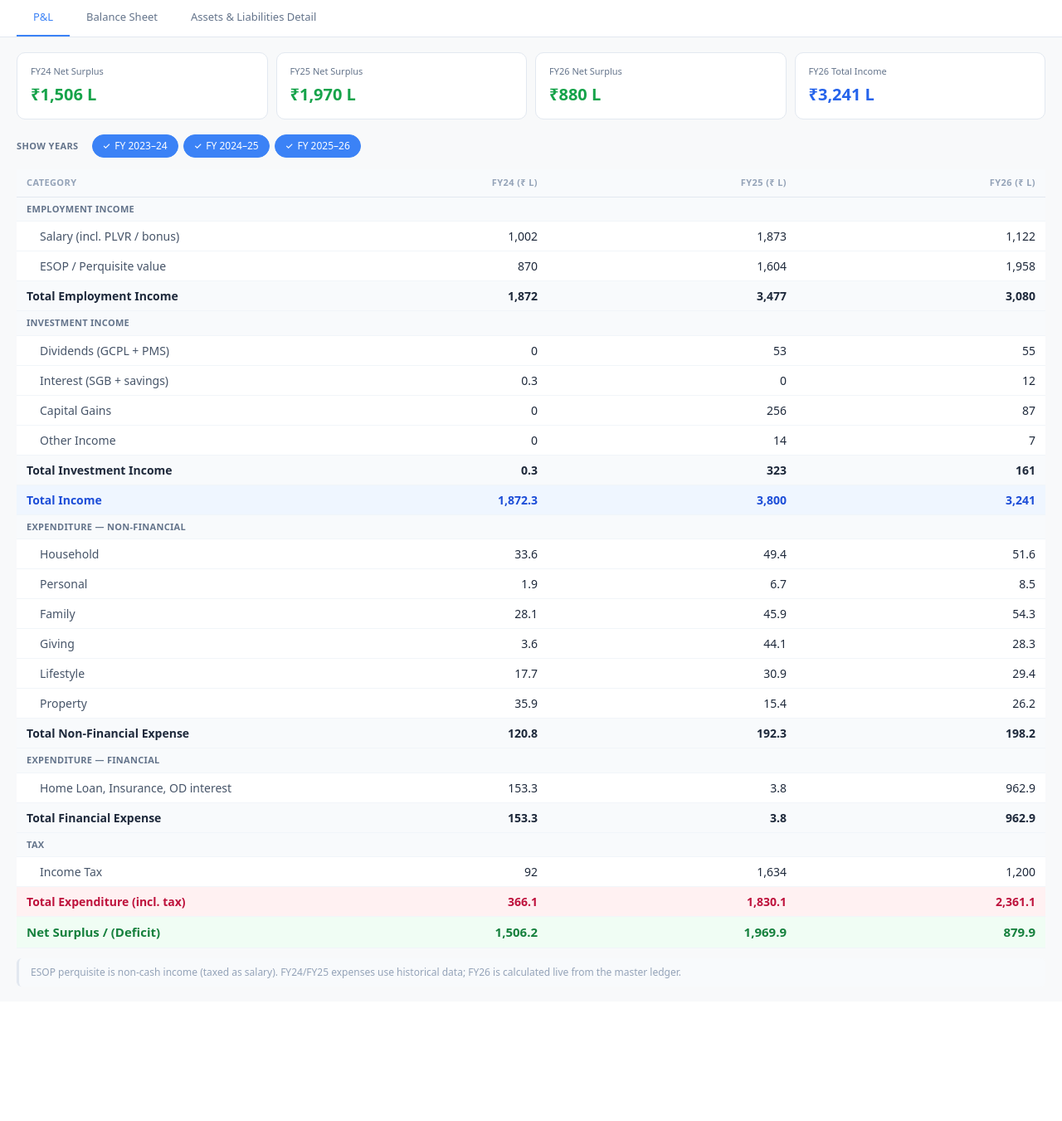
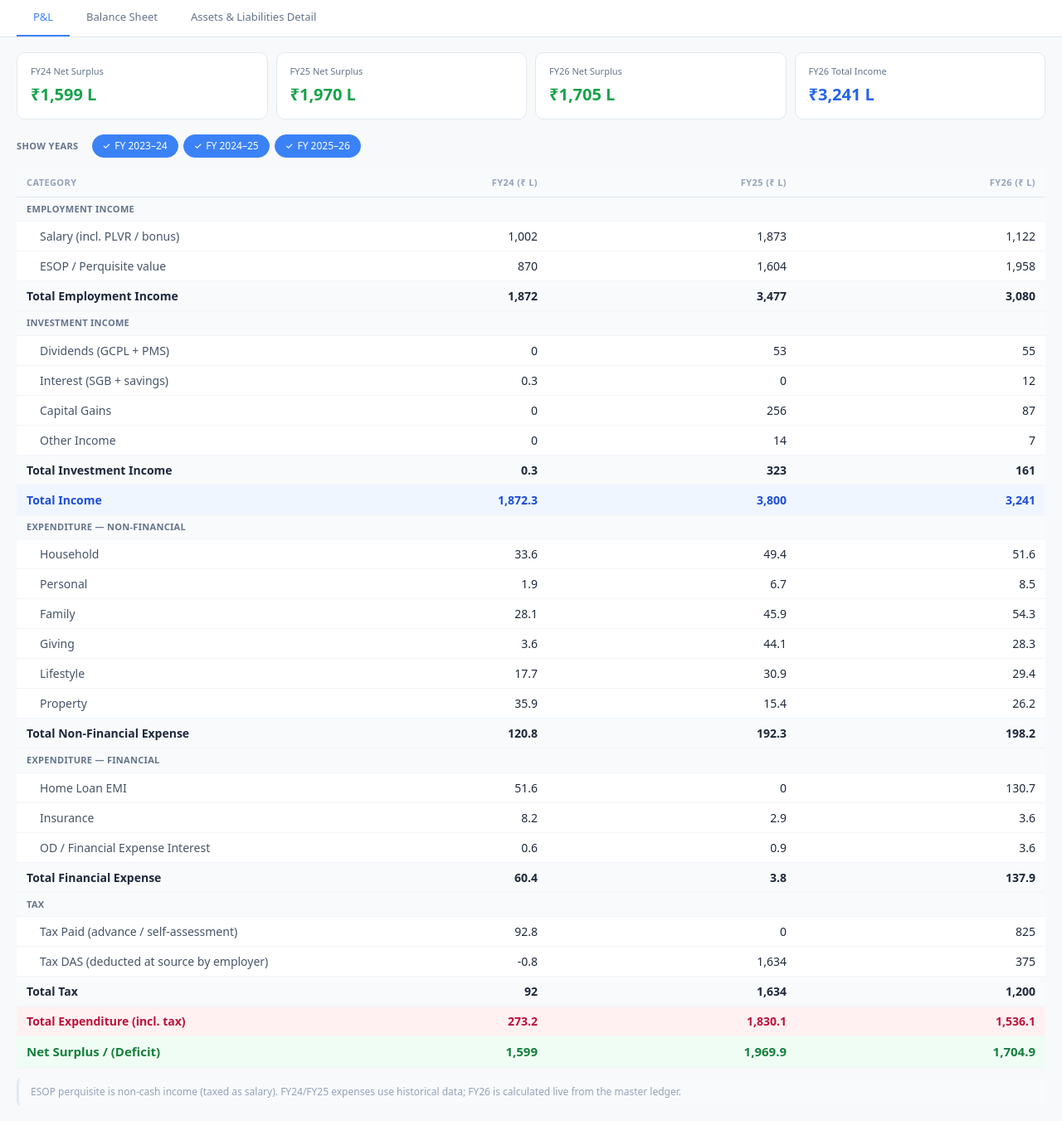
Before and after one commit to sudhirsitapati-code/expense-app, a Flask app: page /financial-statements in a window 1280 px wide. Shown: the part 41-1392 px from the top of the page at 83% size. Before the commit the page ends 1230 px from the top, so only its background shows below. Run offline with Flask 3, Linux system fonts and the light colour scheme; the visitor is signed in with stand-in values (Sample User, id 1); some libraries are stand-ins or nearby versions.

Commit message:
P&L: individual financial rows, split Tax Paid vs Tax DAS, fix double-counting

```diff
--- a/app.py
+++ b/app.py
@@ -630,16 +630,27 @@ def api_financial_statements():
     NON_FIN = ["Household","Personal","Family","Giving","Lifestyle","Property"]
 
     # ── Expenses from MIS monthly dicts (same source as budget tracker) ────────
-    def mis_super_totals(monthly_dict):
-        totals = {cat: 0 for cat in SUPER_ORDER}
+    FIN_HEADINGS = ["Home Loan", "Insurance", "Financial Expense / OD Interest",
+                    "Financial Expense", "Tax"]
+
+    def mis_expenses(monthly_dict):
+        """Return super-category totals AND individual Financial heading totals."""
+        super_totals = {cat: 0 for cat in SUPER_ORDER}
+        fin_detail = {h: 0 for h in FIN_HEADINGS}
         for heading, months in monthly_dict.items():
             super_cat = HEADING_SUPER.get(heading, "Household")
-            totals[super_cat] += sum(v for v in months.values() if v and v > 0)
-        return {k: round(v / 100000, 2) for k, v in totals.items()}
-
-    exp_fy24 = mis_super_totals(MIS_FY24_MONTHLY)
-    exp_fy25 = mis_super_totals(MIS_FY25_MONTHLY)
-    exp_fy26 = mis_super_totals(MIS_FY26_MONTHLY)
+            val = sum(v for v in months.values() if v and v > 0)
+            super_totals[super_cat] += val
+            if heading in fin_detail:
+                fin_detail[heading] += val
+        return (
+            {k: round(v / 100000, 2) for k, v in super_totals.items()},
+            {k: round(v / 100000, 2) for k, v in fin_detail.items()},
+        )
+
+    exp_fy24, fin_fy24 = mis_expenses(MIS_FY24_MONTHLY)
+    exp_fy25, fin_fy25 = mis_expenses(MIS_FY25_MONTHLY)
+    exp_fy26, fin_fy26 = mis_expenses(MIS_FY26_MONTHLY)
 
     # ── Hardcoded income / tax from tax files ────────────────────────────────
     income = {
@@ -647,7 +658,8 @@ def api_financial_statements():
         "FY25": {"salary": 1873, "esop": 1604, "dividends": 53, "interest": 0, "capital_gains": 256, "other": 14},
         "FY26": {"salary": 1122, "esop": 1958, "dividends": 55, "interest": 12, "capital_gains": 87, "other": 7},
     }
-    tax = {"FY24": 92, "FY25": 1634, "FY26": 1200}
+    # Total tax = Tax DAS (TDS by employer) + Tax Paid (advance/self-assessment in ledger)
+    tax_total = {"FY24": 92, "FY25": 1634, "FY26": 1200}
 
     # ── Balance sheet (net worth) ────────────────────────────────────────────
     balance_sheet = {
@@ -710,28 +722,44 @@ def api_financial_statements():
         {"name":"Loan against shares","type":"Pledge Loan","fy24":440,"fy25":840,"fy26":None},
     ]
 
-    def pl_for_fy(fy, exp):
+    def pl_for_fy(fy, exp, fin_detail):
         inc = income[fy]
         total_inc = inc["salary"] + inc["esop"] + inc["dividends"] + inc["interest"] + inc["capital_gains"] + inc["other"]
         non_fin = sum(exp.get(s, 0) for s in NON_FIN)
-        fin = exp.get("Financial", 0)
-        total_exp = non_fin + fin + tax[fy]
+        # Financial = Home Loan + Insurance + OD Interest (Tax handled separately below)
+        home_loan = fin_detail.get("Home Loan", 0)
+        insurance = fin_detail.get("Insurance", 0)
+        od_interest = round(
+            fin_detail.get("Financial Expense / OD Interest", 0) +
+            fin_detail.get("Financial Expense", 0), 2)
+        tax_paid = fin_detail.get("Tax", 0)          # advance/self-assessment tax in ledger
+        tax_das = round(tax_total[fy] - tax_paid, 2) # TDS deducted at source by employer
+        fin_excl_tax = round(home_loan + insurance + od_interest, 2)
+        total_tax = round(tax_paid + tax_das, 2)
+        total_exp = round(non_fin + fin_excl_tax + total_tax, 2)
         return {
             "income": inc,
             "total_income": round(total_inc, 2),
             "expenses": exp,
             "non_financial_total": round(non_fin, 2),
-            "financial_total": round(fin, 2),
-            "tax": tax[fy],
-            "total_expenditure": round(total_exp, 2),
+            "fin_detail": {
+                "home_loan": home_loan,
+                "insurance": insurance,
+                "od_interest": od_interest,
+                "tax_paid": tax_paid,
+                "tax_das": tax_das,
+            },
+            "financial_total": fin_excl_tax,
+            "total_tax": total_tax,
+            "total_expenditure": total_exp,
             "net_surplus": round(total_inc - total_exp, 2),
         }
 
     return jsonify({
         "pl": {
-            "FY24": pl_for_fy("FY24", exp_fy24),
-            "FY25": pl_for_fy("FY25", exp_fy25),
-            "FY26": pl_for_fy("FY26", exp_fy26),
+            "FY24": pl_for_fy("FY24", exp_fy24, fin_fy24),
+            "FY25": pl_for_fy("FY25", exp_fy25, fin_fy25),
+            "FY26": pl_for_fy("FY26", exp_fy26, fin_fy26),
         },
         "balance_sheet": balance_sheet,
         "assets": assets,
--- a/templates/financial_statements.html
+++ b/templates/financial_statements.html
@@ -210,11 +210,15 @@ function renderPL(d) {
   html += subrow('Total Non-Financial Expense', fy.map(f => p[f].non_financial_total));
 
   html += sh('Expenditure — Financial', cols);
-  html += row('Home Loan, Insurance, OD interest', fy.map(f => p[f].expenses['Financial']));
+  html += row('Home Loan EMI', fy.map(f => p[f].fin_detail.home_loan));
+  html += row('Insurance', fy.map(f => p[f].fin_detail.insurance));
+  html += row('OD / Financial Expense Interest', fy.map(f => p[f].fin_detail.od_interest));
   html += subrow('Total Financial Expense', fy.map(f => p[f].financial_total));
 
   html += sh('Tax', cols);
-  html += row('Income Tax', fy.map(f => p[f].tax));
+  html += row('Tax Paid (advance / self-assessment)', fy.map(f => p[f].fin_detail.tax_paid));
+  html += row('Tax DAS (deducted at source by employer)', fy.map(f => p[f].fin_detail.tax_das));
+  html += subrow('Total Tax', fy.map(f => p[f].total_tax));
 
   html += subrow('Total Expenditure (incl. tax)', fy.map(f => p[f].total_expenditure), 'totr');
   html += subrow('Net Surplus / (Deficit)', fy.map(f => p[f].net_surplus), 'totp');
```
